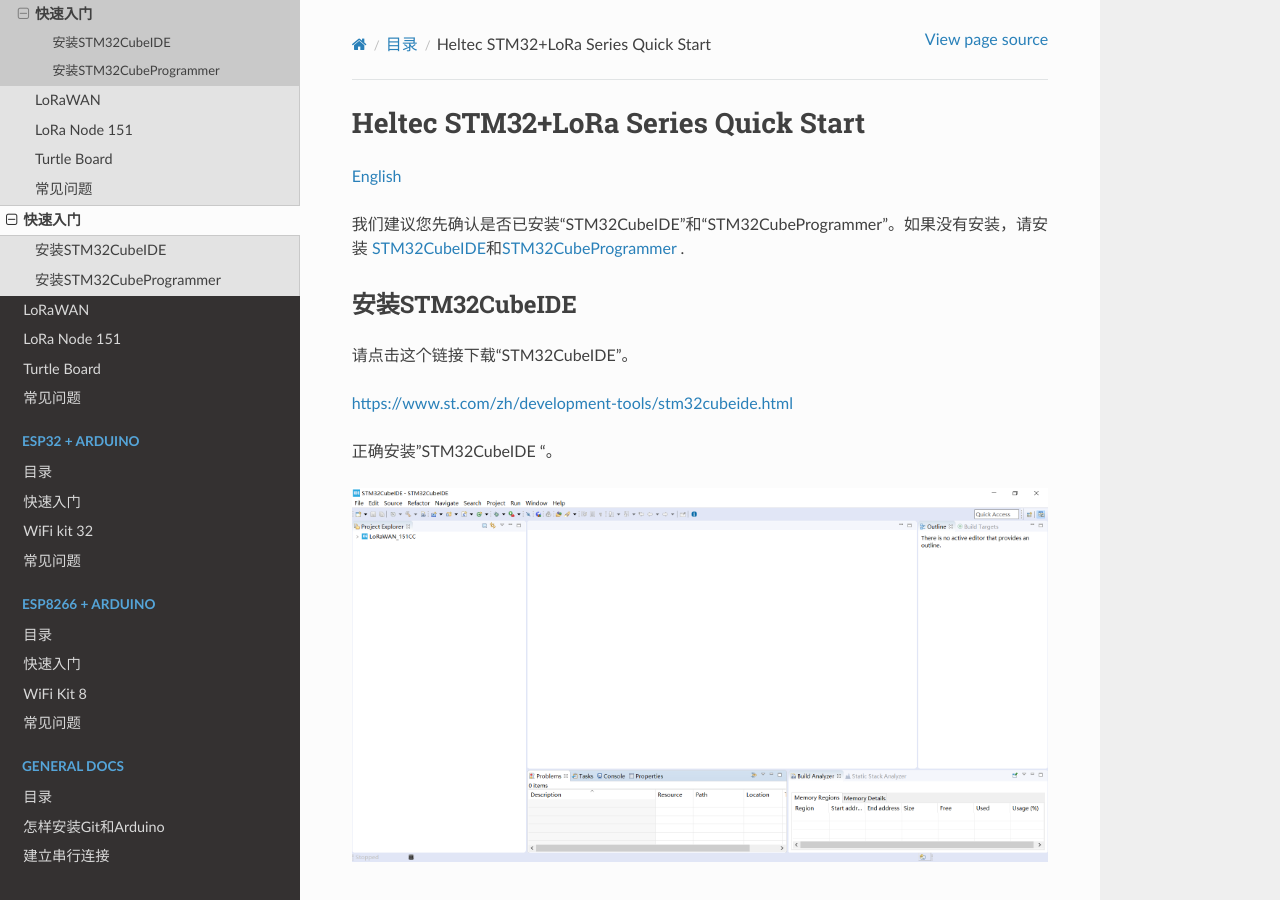
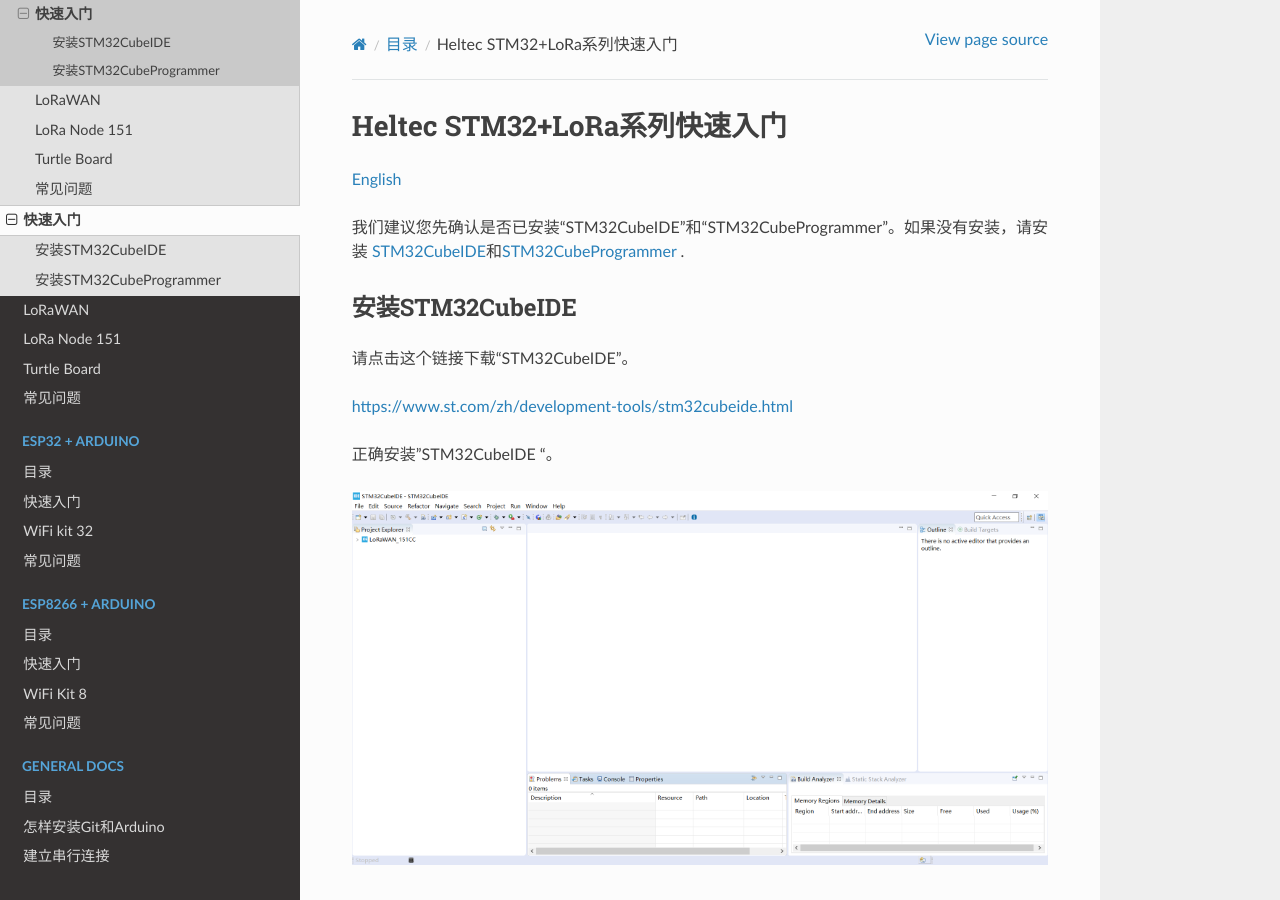
Before and after one commit to HelTecAutomation/HeltecDocs-zh_CN, a Sphinx documentation site: the page built from zh_CN/source/stm32/quick_start.md, in a window 1280 px wide and 900 px high. Built offline with Sphinx 7.4.7 and the Read the Docs theme 2.0.0, drawn with Linux system fonts in a browser that asks for light colours; pages that are not in the unit, such as notebooks, are missing from menus.

```diff
--- a/zh_CN/source/stm32/quick_start.md
+++ b/zh_CN/source/stm32/quick_start.md
@@ -1,4 +1,4 @@
-# Heltec STM32+LoRa Series Quick Start
+# Heltec STM32+LoRa系列快速入门
 [English](https://heltec-automation-docs.readthedocs.io/en/latest/stm32/quick_start.html)
 
 我们建议您先确认是否已安装“STM32CubeIDE”和“STM32CubeProgrammer”。如果没有安装，请安装 [STM32CubeIDE](https://www.st.com/zh/development-tools/stm32cubeide.html#get-software)和[STM32CubeProgrammer](https://www.st.com/zh/development-tools/stm32cubeprog.html) .
```
Also changed, not shown: zh_CN/source/general/img/how_to_config_raspberry_pi/03.png.
